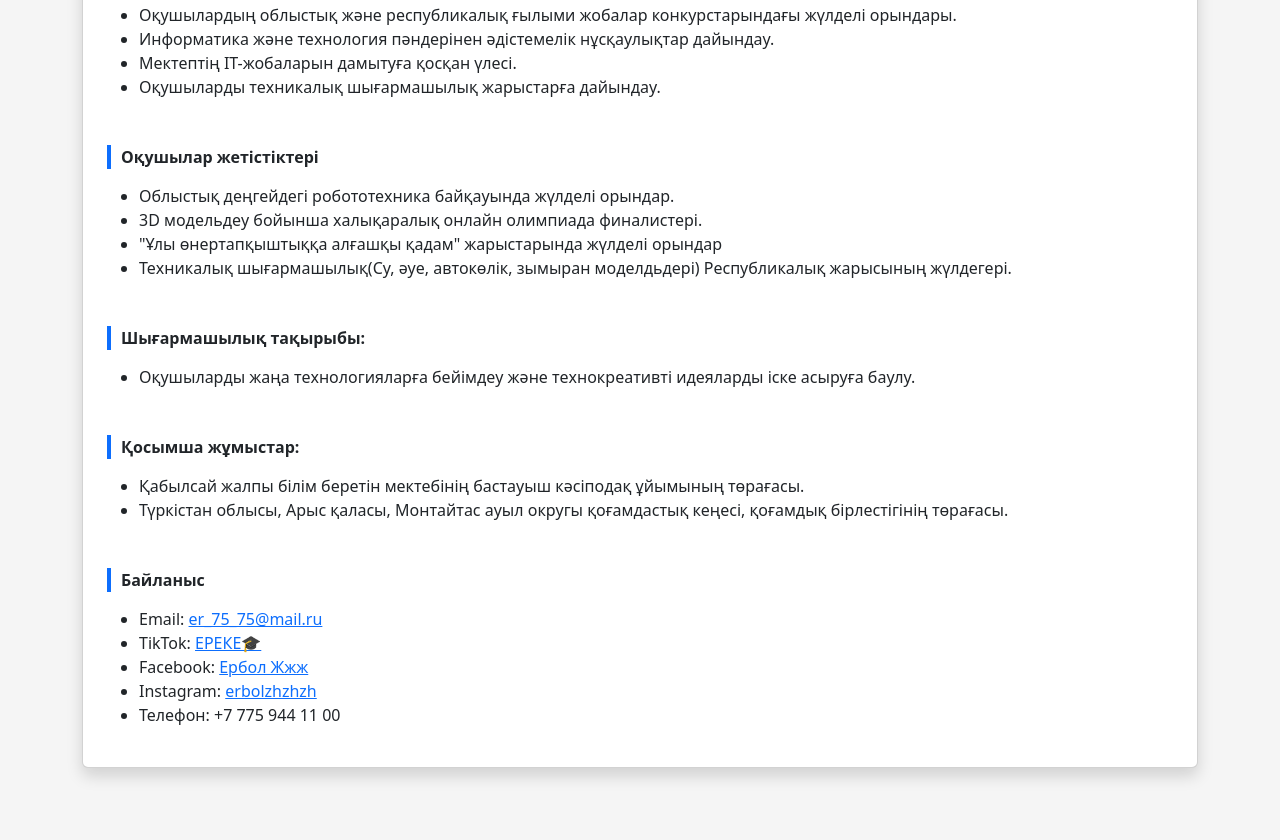
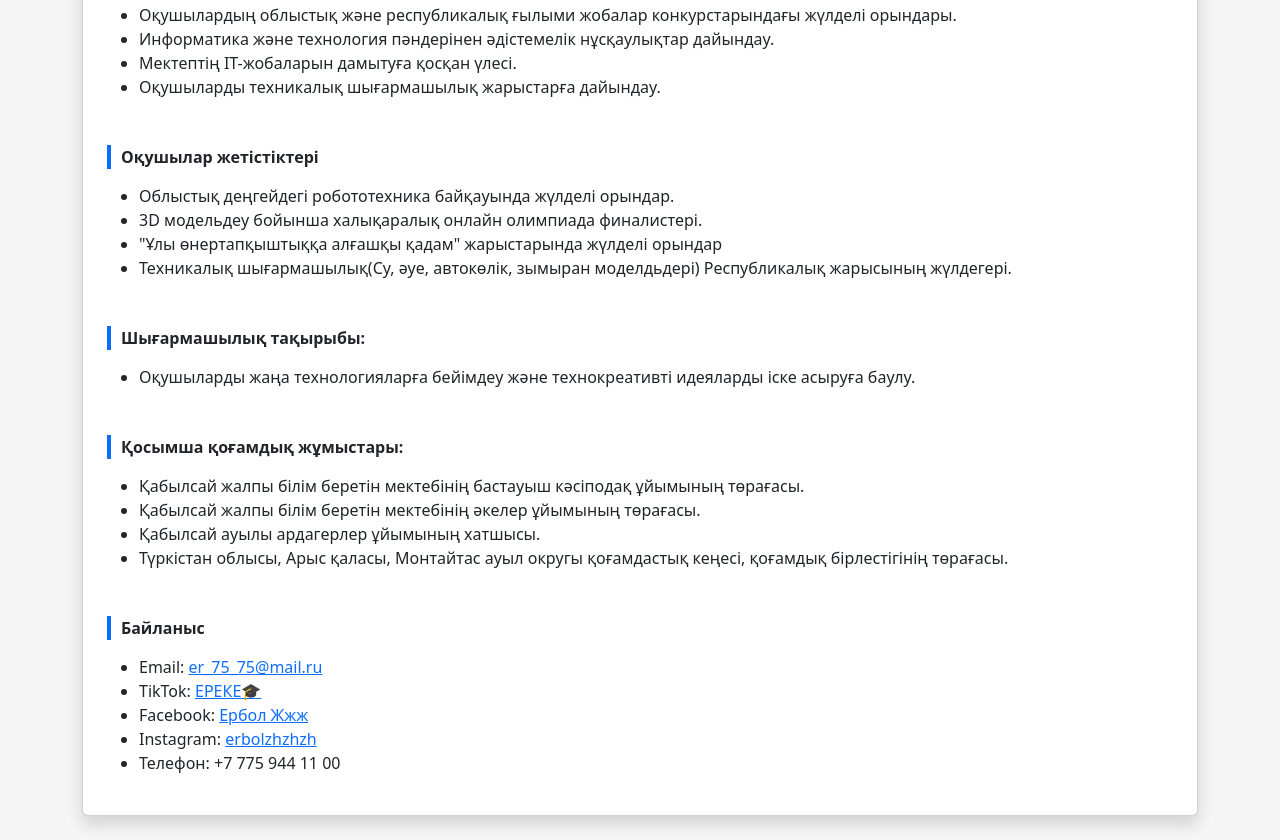
Before and after one commit to bekasyl00/erbol, a plain HTML site: page index.html in a window 1280 px wide. Shown: the part 476-1316 px from the top of the page. Before the commit the page ends 1268 px from the top, so only its background shows below. Drawn offline with nearby package versions, Linux system fonts and the light colour scheme.

Commit message:
added change

```diff
--- a/index.html
+++ b/index.html
@@ -71,11 +71,16 @@
 
     <li>Оқушыларды жаңа технологияларға бейімдеу және технокреативті идеяларды іске асыруға баулу.</li>
     </ul>
-    <div class="section-title">Қосымша жұмыстар:</div>
+    <div class="section-title">Қосымша қоғамдық жұмыстары:</div>
         <ul>
     <li>Қабылсай жалпы білім беретін мектебінің бастауыш кәсіподақ ұйымының төрағасы.</li>
-    <li>Түркістан облысы, Арыс қаласы, Монтайтас ауыл округы қоғамдастық кеңесі, қоғамдық бірлестігінің төрағасы.</li>
+    <li>Қабылсай жалпы білім беретін мектебінің әкелер ұйымының төрағасы.</li>
+    <li>Қабылсай ауылы ардагерлер ұйымының хатшысы.</li>
+    <li>Түркістан облысы, Арыс қаласы, Монтайтас ауыл округы қоғамдастық кеңесі, қоғамдық бірлестігінің төрағасы.   </li>
 </ul>
+
+
+
         <div class="section-title">Байланыс</div>
         <ul>
             <li>Email: <a href="Email:er_75_75@mail.ru">er_75_75@mail.ru</a></li>
```
